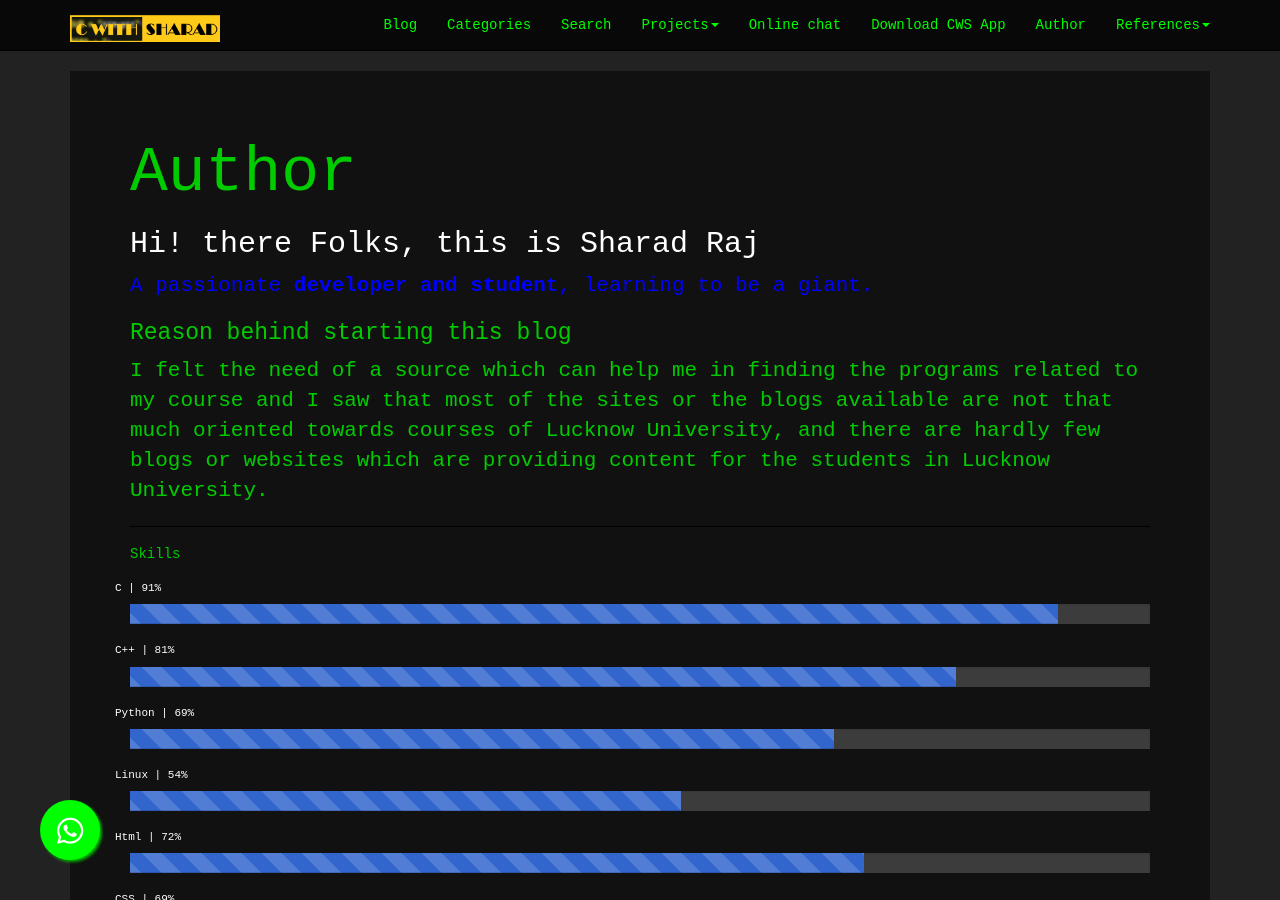
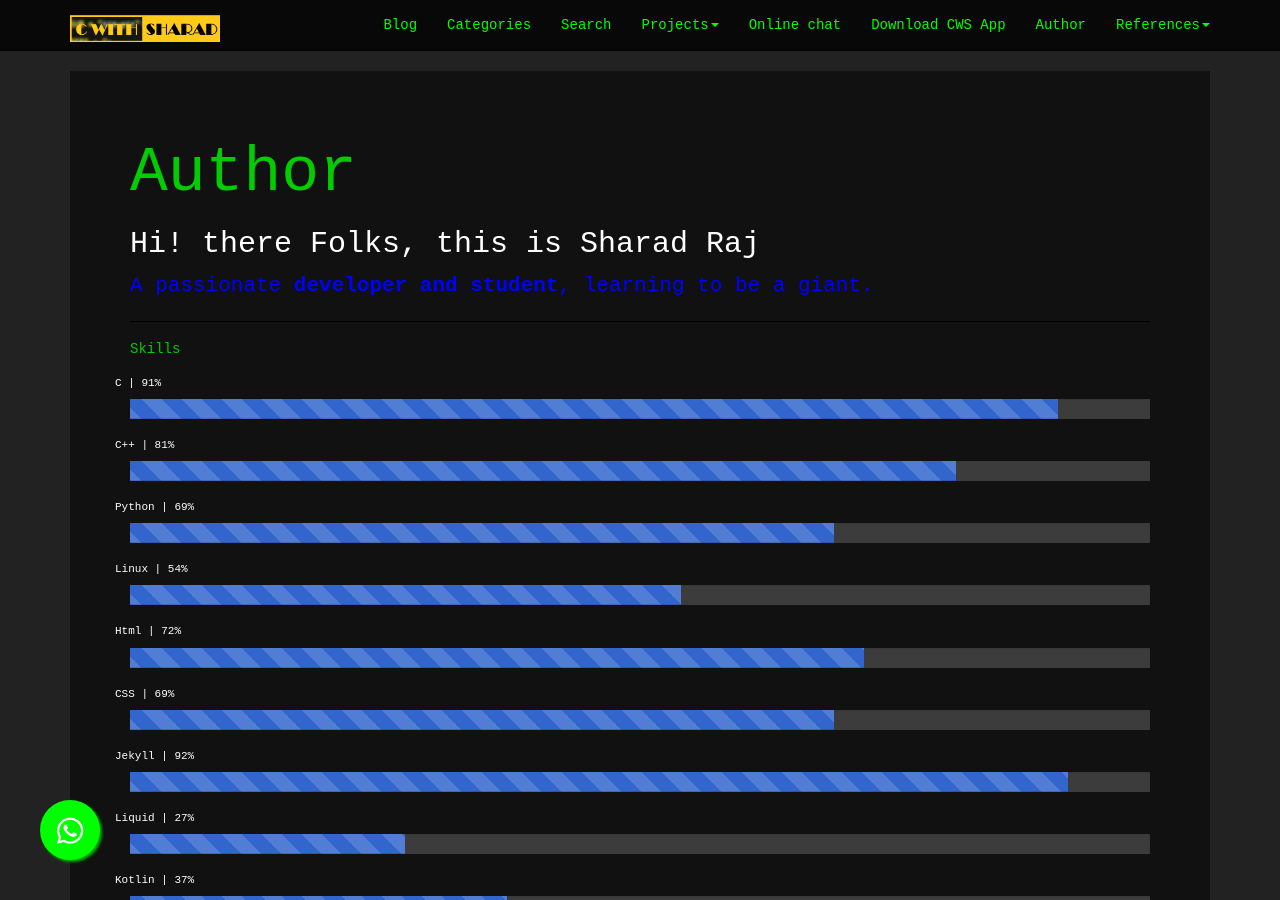
Before and after one commit to cwithsharad/cwithsharad.github.io, a Jekyll site: the page built from author.md, in a window 1280 px wide and 900 px high. Built offline with Jekyll 4.4.1, drawn with Linux system fonts in a browser that asks for light colours; nearby versions of some CDN libraries.

Commit message:
Update author.md

```diff
--- a/author.md
+++ b/author.md
@@ -6,10 +6,6 @@
 
  <h2 class="display-3" style="color:white!important">  Hi! there Folks, this is {{ site.author.name }}</h2>
   <p class="lead" style="color:blue!important">{{ site.author.description }}</p>
-
-### Reason behind starting this blog
-
-I felt the need of a source which can help me in finding the programs related to my course and I saw that most of the sites or the blogs available are not that much oriented towards courses of Lucknow University, and  there are hardly few blogs or websites which are providing content for the students in Lucknow University.
 
   <hr class="my-4">
   <h5 class="display-3">Skills</h5>
```
